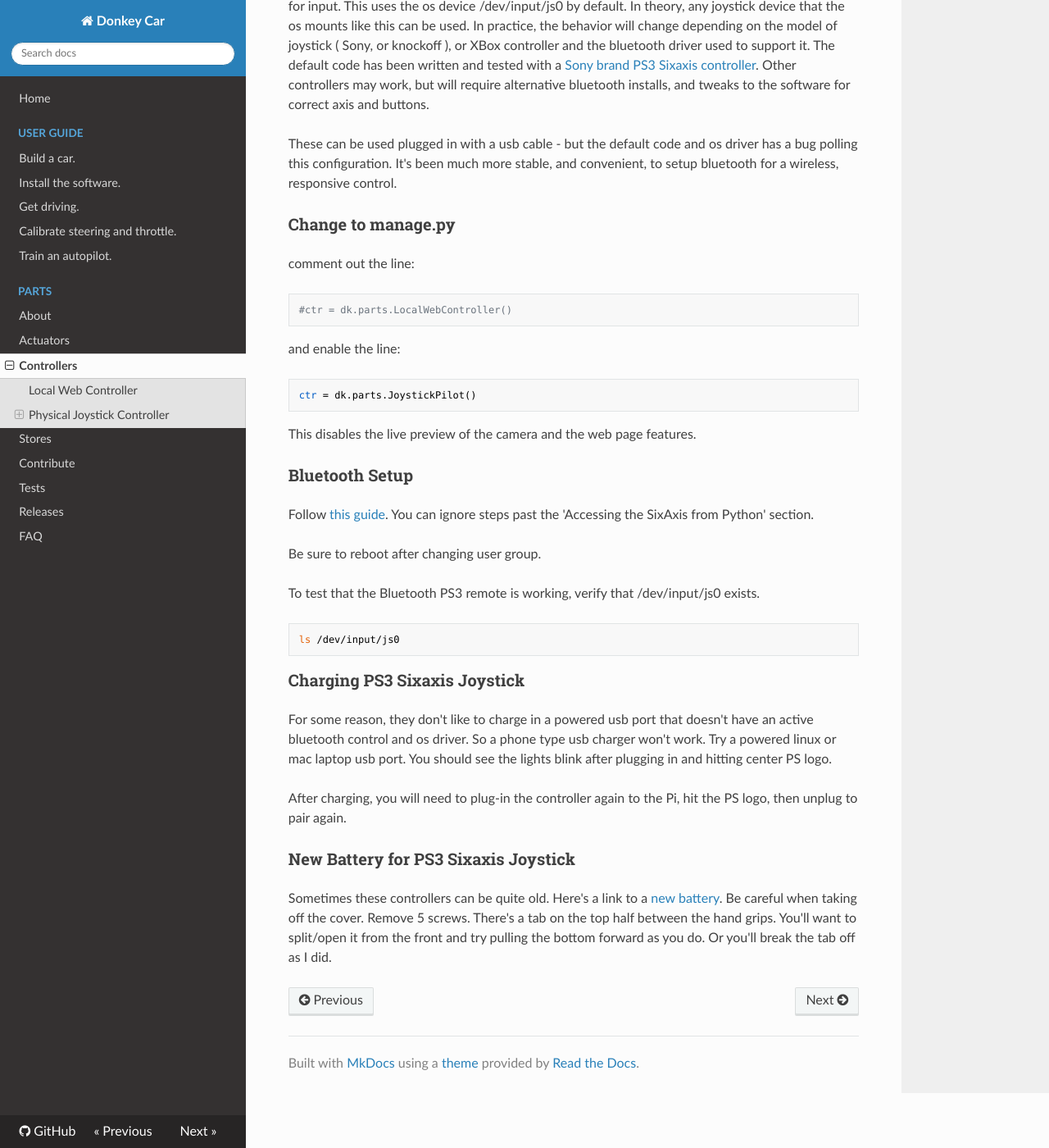
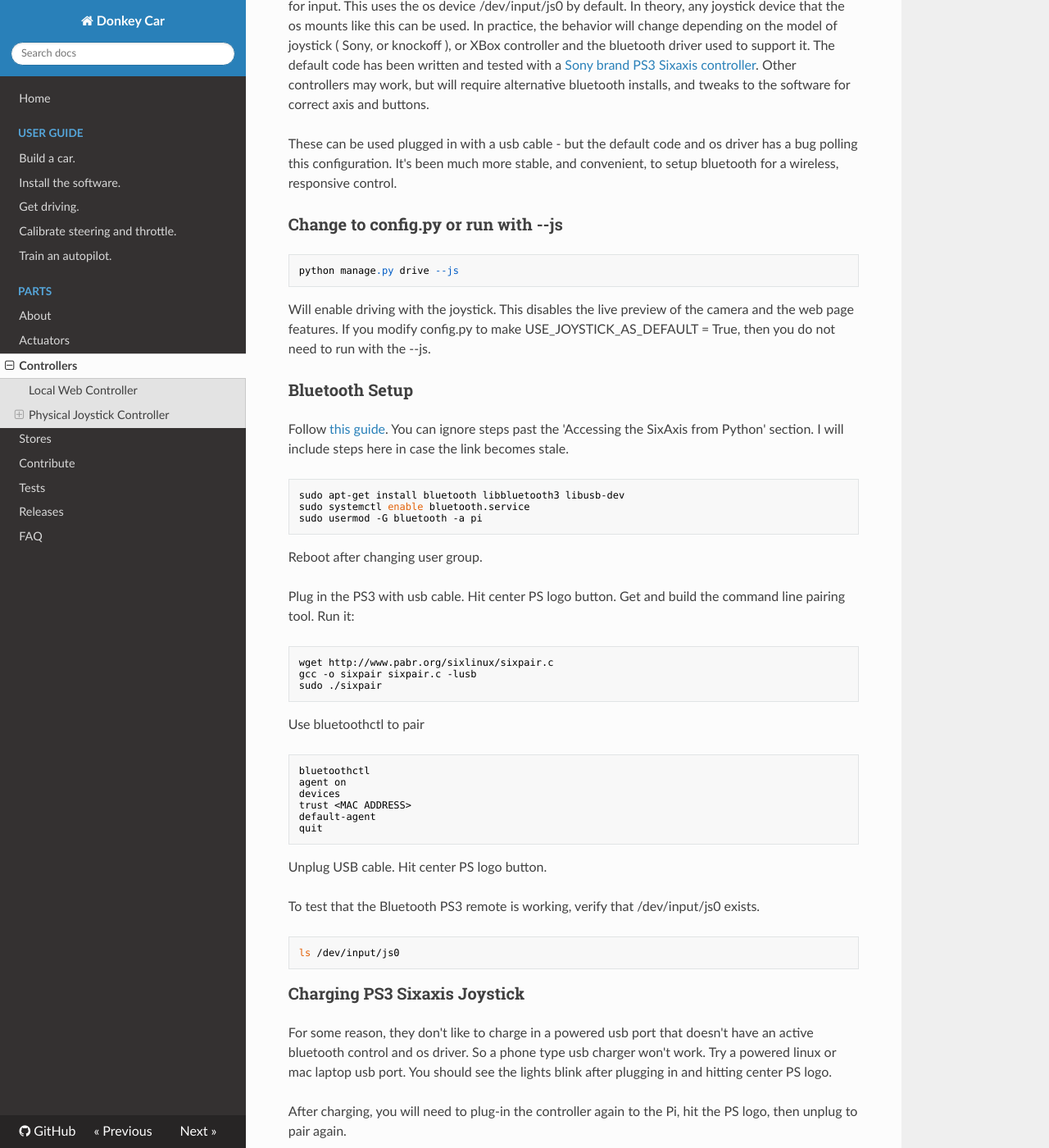
Before and after one commit to autorope/donkeycar, an MkDocs documentation site: the page built from docs/parts/controllers.md, in a window 1280 px wide and 1400 px high, scrolled down 492 px. Shown: the whole window at 82% size. Built offline with MkDocs 1.6.1, drawn with Linux system fonts in a browser that asks for light colours; nearby versions of some CDN libraries; old or Windows-style settings are respelled for this version of MkDocs.

Commit message:
joystick doc fixes

````diff
--- a/docs/parts/controllers.md
+++ b/docs/parts/controllers.md
@@ -15,24 +15,45 @@ The default web controller may be replaced with a one line change to use a physi
 
 These can be used plugged in with a usb cable - but the default code and os driver has a bug polling this configuration. It's been much more stable, and convenient, to setup bluetooth for a wireless, responsive control.
 
-### Change to manage.py
+### Change to config.py or run with --js
 
-comment out the line:
 ```
-#ctr = dk.parts.LocalWebController()
-```
-and enable the line:
-```
-ctr = dk.parts.JoystickPilot()
+python manage.py drive --js
 ```
 
-This disables the live preview of the camera and the web page features.
+Will enable driving with the joystick. This disables the live preview of the camera and the web page features. If you modify config.py to make USE_JOYSTICK_AS_DEFAULT = True, then you do not need to run with the --js.
 
 ### Bluetooth Setup
 
-Follow [this guide](https://pythonhosted.org/triangula/sixaxis.html). You can ignore steps past the 'Accessing the SixAxis from Python' section.
+Follow [this guide](https://pythonhosted.org/triangula/sixaxis.html). You can ignore steps past the 'Accessing the SixAxis from Python' section. I will include steps here in case the link becomes stale.
 
-Be sure to reboot after changing user group.
+``` bash
+sudo apt-get install bluetooth libbluetooth3 libusb-dev
+sudo systemctl enable bluetooth.service
+sudo usermod -G bluetooth -a pi
+```
+
+Reboot after changing user group.
+
+Plug in the PS3 with usb cable. Hit center PS logo button. Get and build the command line pairing tool. Run it:
+
+```bash
+wget http://www.pabr.org/sixlinux/sixpair.c
+gcc -o sixpair sixpair.c -lusb
+sudo ./sixpair
+```
+
+Use bluetoothctl to pair
+```bash
+bluetoothctl
+agent on
+devices
+trust <MAC ADDRESS>
+default-agent
+quit
+```
+
+Unplug USB cable. Hit center PS logo button.
 
 To test that the Bluetooth PS3 remote is working, verify that /dev/input/js0 exists.
 
````
Also changed, not shown: docs/guide/get_driving.md (+21 -10 lines).
